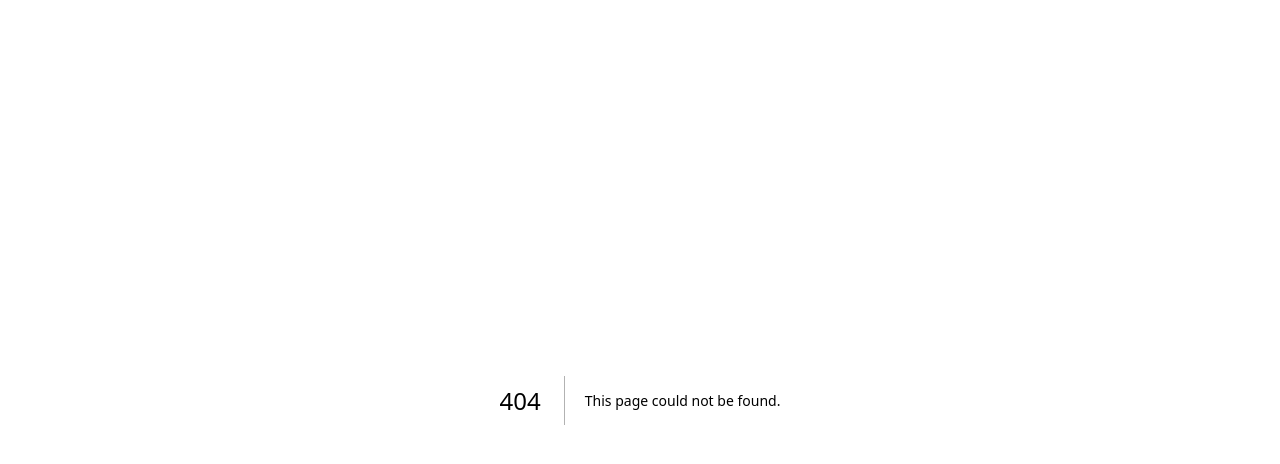
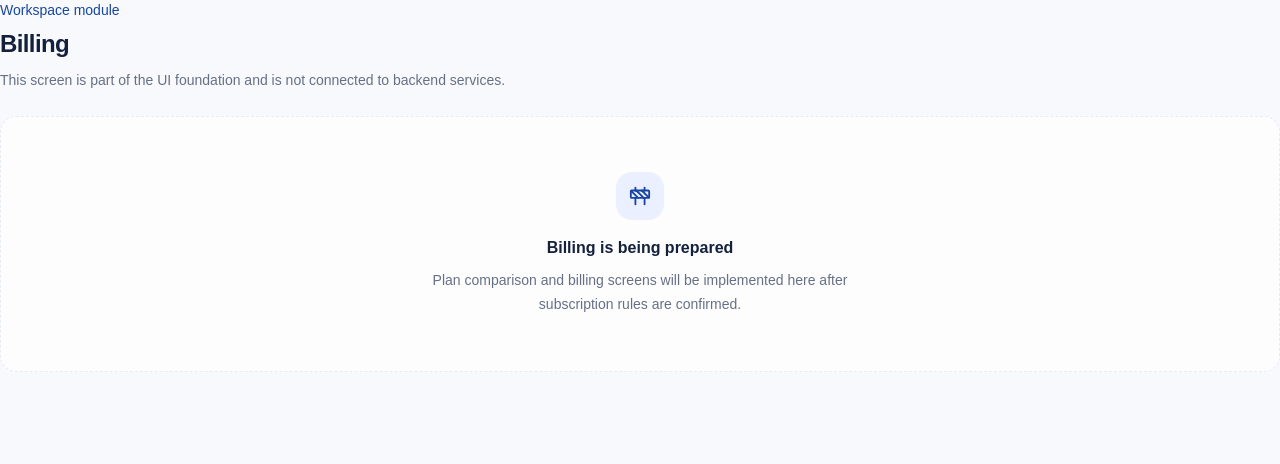
Before and after one commit to nsikakcovenant6-wq/edsec-sales-management-system, a Next.js app: page /billing in a window 1280 px wide. Before the commit this address had no page. Shown: the top 464 px of the page. Built offline with nearby package versions, Linux system fonts and the light colour scheme.

Commit message:
feat(frontend): add UI-only module placeholder routes

```diff
--- /dev/null
+++ b/src/app/[section]/page.tsx
@@ -0,0 +1,27 @@
+import { notFound } from "next/navigation";
+import { EmptyState } from "@/components/ui/empty-state";
+import { navigationItems } from "@/lib/nav";
+import { Construction } from "lucide-react";
+
+const sectionDescriptions: Record<string, string> = {
+  products: "The product catalogue interface will be implemented here. No products are loaded in this preview.",
+  inventory: "Stock balances, adjustments and movement history will be implemented here after the relevant workflows are agreed.",
+  pos: "The checkout workspace will be implemented here. Sales are not created or stored in this preview.",
+  customers: "Customer records and account history will be implemented here when the frontend workflows are ready.",
+  reports: "Business reports and analytics will be implemented here when approved reporting definitions are available.",
+  billing: "Plan comparison and billing screens will be implemented here after subscription rules are confirmed.",
+};
+
+export default async function SectionPage({ params }: { params: Promise<{ section: string }> }) {
+  const { section } = await params;
+  const item = navigationItems.find((entry) => entry.href === `/${section}`);
+  const description = sectionDescriptions[section];
+  if (!item || !description) notFound();
+
+  return (
+    <div className="space-y-6">
+      <div><p className="text-sm font-medium text-[var(--brand)]">Workspace module</p><h2 className="mt-2 text-2xl font-semibold tracking-tight">{item.label}</h2><p className="mt-2 max-w-2xl text-sm leading-6 text-[var(--muted)]">This screen is part of the UI foundation and is not connected to backend services.</p></div>
+      <EmptyState icon={Construction} title={`${item.label} is being prepared`} description={description} />
+    </div>
+  );
+}
```
